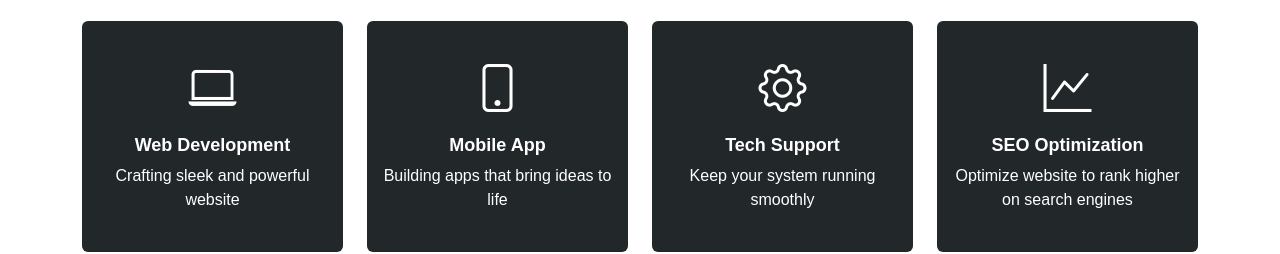
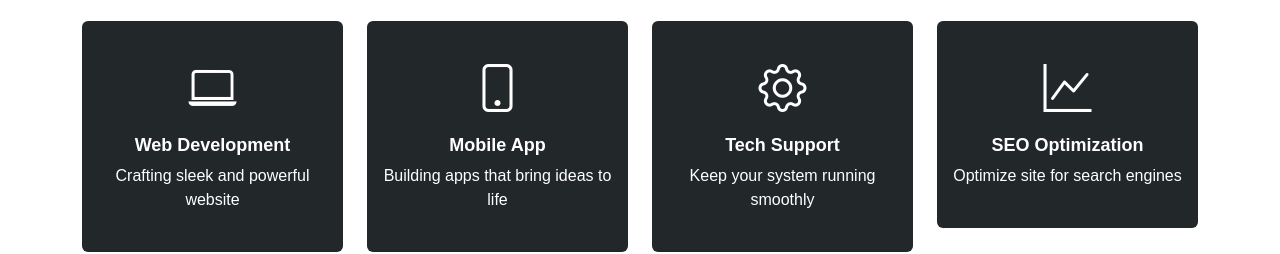
Before and after one commit to arohabuchi/basiccompanysite, a plain HTML site: page index.html in a window 1280 px wide. Shown: the part 726-980 px from the top of the page. Drawn offline with nearby package versions, Linux system fonts and the light colour scheme.

Commit message:
Update index.html

```diff
--- a/index.html
+++ b/index.html
@@ -104,7 +104,7 @@
                             <div class="card card-service yellow py-4">
                                 <div class="card-body"><i class="bi bi-graph-up display-5"></i>
                                 <h5 class="card-title mt-3">SEO Optimization</h5>
-                                <p class="card-text">Optimize website to rank higher on search engines</p>
+                                <p class="card-text">Optimize site for search engines</p>
                                 </div>
                             </div>
                         </div>
```
